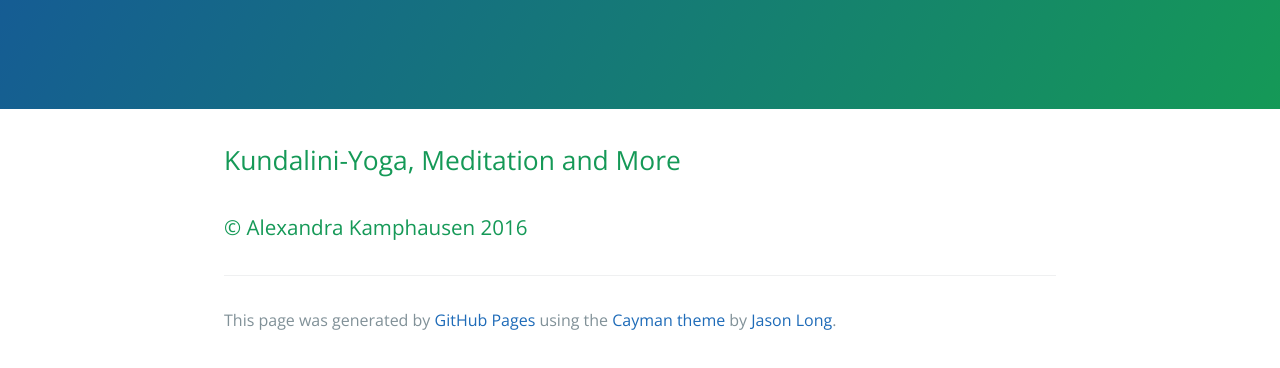
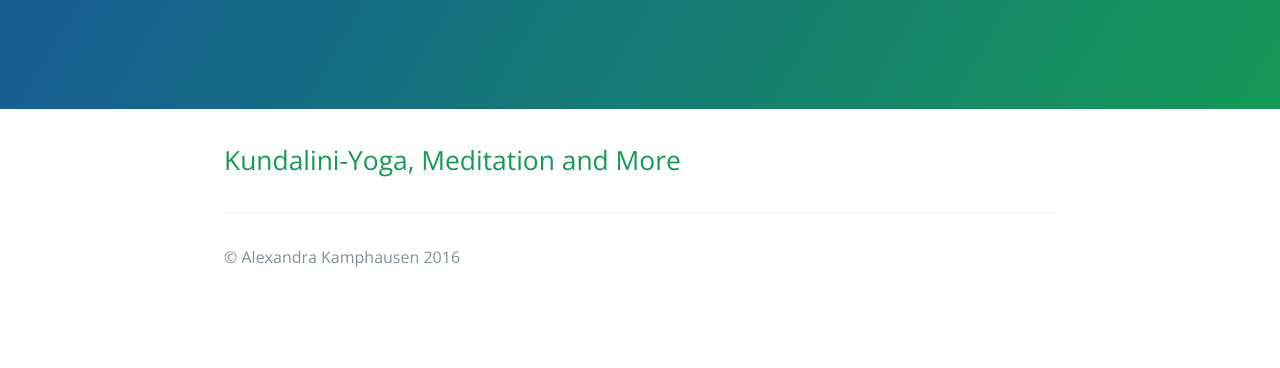
Before and after one commit to siegtalyoga/siegtalyoga.github.io, a plain HTML site: page index.html in a window 1280 px wide. Shown: the part 208-576 px from the top of the page. Drawn offline with nearby package versions, Linux system fonts and the light colour scheme.

Commit message:
Update index.html

```diff
--- a/index.html
+++ b/index.html
@@ -20,11 +20,11 @@
 <a id="kundalini-yoga-meditation-and-more" class="anchor" href="#kundalini-yoga-meditation-and-more" aria-hidden="true"><span aria-hidden="true" class="octicon octicon-link"></span></a>Kundalini-Yoga, Meditation and More</h2>
 
 <h3>
-<a id="-alexandra-kamphausen-2016" class="anchor" href="#-alexandra-kamphausen-2016" aria-hidden="true"><span aria-hidden="true" class="octicon octicon-link"></span></a>© Alexandra Kamphausen 2016</h3>
+<a id="-alexandra-kamphausen-2016" class="anchor" href="#-alexandra-kamphausen-2016" aria-hidden="true"><span aria-hidden="true" class="octicon octicon-link"></span></a></h3>
 
       <footer class="site-footer">
 
-        <span class="site-footer-credits">This page was generated by <a href="https://pages.github.com">GitHub Pages</a> using the <a href="https://github.com/jasonlong/cayman-theme">Cayman theme</a> by <a href="https://twitter.com/jasonlong">Jason Long</a>.</span>
+        <span class="site-footer-credits">© Alexandra Kamphausen 2016</span>
       </footer>
 
     </section>
```
